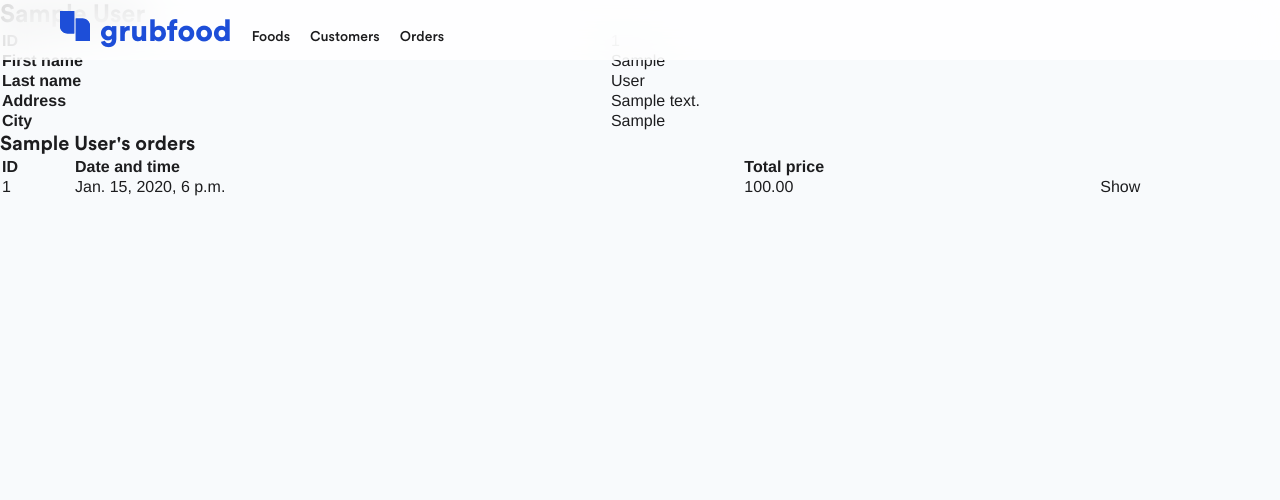
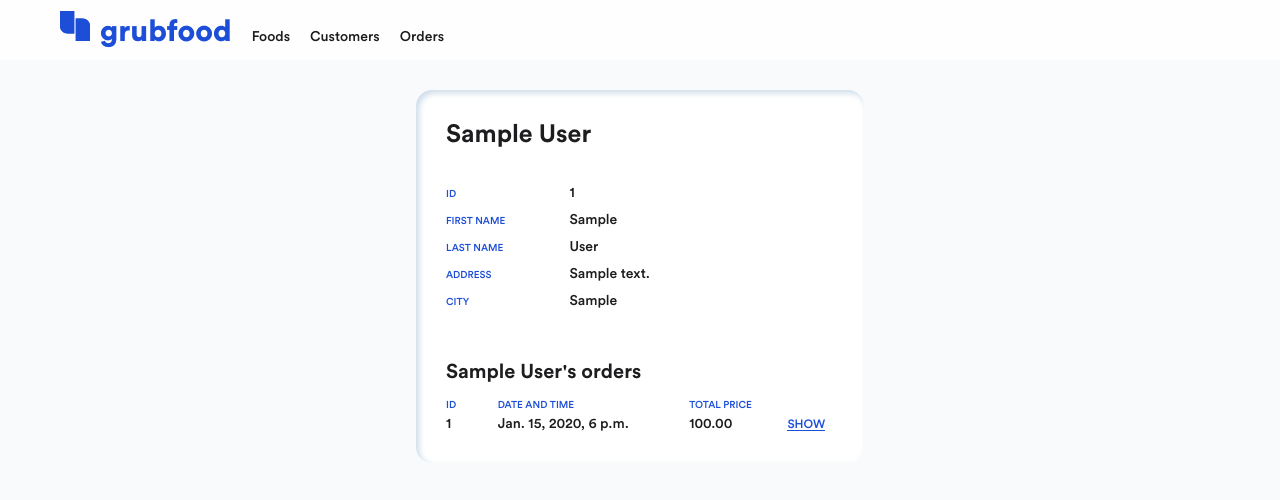
Before and after one commit to jason-nn/grubfood, a Django app: page /webkiosk/customers/1 in a window 1280 px wide. Shown: the top 500 px of the page. Run offline with Django 4.2, Linux system fonts and the light colour scheme; tables that the repository leaves empty hold one stand-in row (values such as "Sample post").

Commit message:
Add styling for show

```diff
--- a/webkiosk/static/webkiosk/index.css
+++ b/webkiosk/static/webkiosk/index.css
@@ -260,9 +260,7 @@ input:-webkit-autofill:active {
   font-family: CircularStd-Medium;
 }
 
-#customer-list .label,
-#food-list .label,
-#order-list .label {
+.label {
   text-transform: uppercase;
   font-size: 10px;
   color: #1d4ed8;
@@ -311,7 +309,7 @@ a:hover {
 
 .customer-view-orders > div {
   display: grid;
-  grid-template-columns: 1fr 1fr;
+  grid-template-columns: 0.5fr 2fr 1fr 0.5fr;
   grid-template-rows: auto;
 
   margin-top: 15px;
@@ -356,6 +354,19 @@ textarea {
   font-family: CircularStd-Medium;
 
   gap: 5px;
+}
+
+.two-column-details {
+  display: grid;
+  grid-template-columns: 3fr 7fr;
+  grid-template-rows: auto;
+
+  margin-top: 15px;
+  font-size: 14px;
+  font-family: CircularStd-Medium;
+
+  gap: 10px;
+  align-items: center;
 }
 
 .hero {
@@ -437,6 +448,14 @@ footer > div {
   gap: 15px;
 
   font-size: 14px;
+}
+
+main a {
+  color: #1d4ed8;
+  text-transform: uppercase;
+  font-size: 12px;
+
+  border-bottom: 1px solid #1d4ed8;
 }
 
 @media only screen and (max-width: 600px) {
--- a/webkiosk/templates/webkiosk/customers/show.html
+++ b/webkiosk/templates/webkiosk/customers/show.html
@@ -1,47 +1,47 @@
 {% extends 'webkiosk/base.html' %} {% block body %}
+<main>
+  <div class="box">
+    <h1>{{ customer.firstname }} {{ customer.lastname }}</h1>
 
-<h1>{{ customer.firstname }} {{ customer.lastname }}</h1>
+    <div class="two-column-details">
+      <span class="label">ID</span>
+      <span>{{ customer.pk }}</span>
 
-<table>
-  <tr>
-    <th>ID</th>
-    <td>{{ customer.pk }}</td>
-  </tr>
-  <tr>
-    <th>First name</th>
-    <td>{{ customer.firstname }}</td>
-  </tr>
-  <tr>
-    <th>Last name</th>
-    <td>{{ customer.lastname }}</td>
-  </tr>
-  <tr>
-    <th>Address</th>
-    <td>{{ customer.address }}</td>
-  </tr>
-  <tr>
-    <th>City</th>
-    <td>{{ customer.city }}</td>
-  </tr>
-</table>
+      <span class="label">First name</span>
+      <span>{{ customer.firstname }}</span>
 
-<h2>{{ customer.firstname }} {{ customer.lastname }}'s orders</h2>
+      <span class="label">Last name</span>
+      <span>{{ customer.lastname }}</span>
 
-<table>
-  <tr>
-    <th>ID</th>
-    <th>Date and time</th>
-    <th>Total price</th>
-    <th></th>
-  </tr>
-  {% for order in customer.orders %}
-  <tr>
-    <td>{{ order.pk }}</td>
-    <td>{{ order.orderdatetime }}</td>
-    <td>{{ order.totalprice }}</td>
-    <td><a href="{% url 'webkiosk:orders_show' order.pk %}">Show</a></td>
-  </tr>
-  {% endfor %}
-</table>
+      <span class="label">Address</span>
+      <span>{{ customer.address }}</span>
+
+      <span class="label">City</span>
+      <span>{{ customer.city }}</span>
+    </div>
+
+    <div class="customer-view-orders">
+      <h2>{{ customer.firstname }} {{ customer.lastname }}'s orders</h2>
+
+      <div>
+        <span class="label">ID</span>
+        <span class="label">Date and time</span>
+        <span class="label">Total price</span>
+        <span></span>
+
+        {% for order in customer.orders %}
+
+        <span>{{ order.pk }}</span>
+        <span>{{ order.orderdatetime }}</span>
+        <span>{{ order.totalprice }}</span>
+        <span
+          ><a href="{% url 'webkiosk:orders_show' order.pk %}">Show</a></span
+        >
+
+        {% endfor %}
+      </div>
+    </div>
+  </div>
+</main>
 
 {% endblock body %}
```
Also changed, not shown: webkiosk/templates/webkiosk/foods/show.html (+17 -19 lines), webkiosk/templates/webkiosk/orders/show.html (+29 -33 lines).
